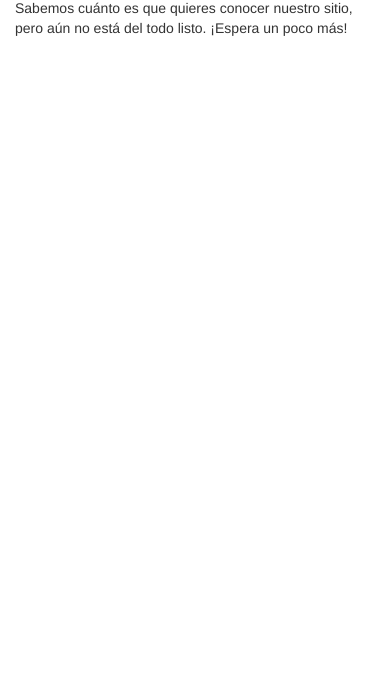
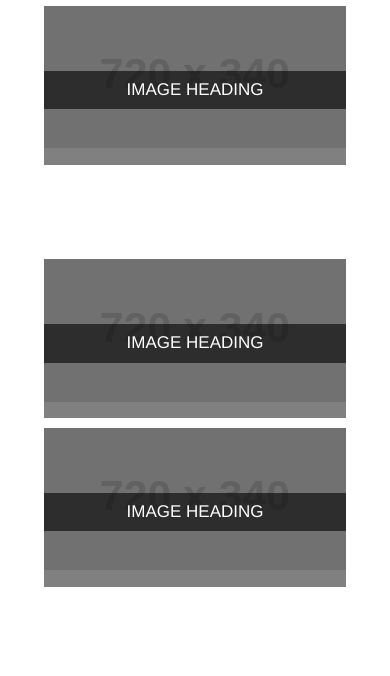
Before and after one commit to jaimelr/Juuken, a website: page public/index.html in a window 390 px wide. Shown: the part 168-844 px from the top of the page. Drawn offline with Linux system fonts and the light colour scheme; placeholder pictures from the web are drawn by us.

Commit message:
Create menu for main 4 sections in home page structure

```diff
--- /dev/null
+++ b/public/css/homepage.css
@@ -0,0 +1,140 @@
+.container-section {
+  position: absolute;
+  top: 50%;
+  left: 50%;
+  transform: translateX(-50%) translateY(-50%);
+  height: 100%;
+}
+
+.row {
+  display:flex;
+  justify-content:center;
+  height:50%;
+}
+
+.section-top {
+  align-items:flex-end;
+}
+.section-bot {
+  align-items: flex-start;
+}
+
+.row .section {
+  height: 80%;
+  line-height:80%;
+  height:80%;
+  padding: 5px;
+
+}
+
+/*--------------------------------- Cards ------------------------------*/
+.hovereffect {
+  width: 100%;
+  height: 100%;
+  float: left;
+  overflow: hidden;
+  position: relative;
+  text-align: center;
+  cursor: default;
+}
+
+.hovereffect .overlay {
+  width: 100%;
+  height: 100%;
+  position: absolute;
+  overflow: hidden;
+  top: 0;
+  left: 0;
+  background-color: rgba(75,75,75,0.7);
+  -webkit-transition: all 0.4s ease-in-out;
+  transition: all 0.4s ease-in-out;
+}
+
+.hovereffect:hover .overlay {
+  background-color: rgba(48, 152, 157, 0.4);
+}
+
+.hovereffect img {
+  display: block;
+  position: relative;
+}
+
+.hovereffect h2 {
+  text-transform: uppercase;
+  color: #fff;
+  text-align: center;
+  position: relative;
+  font-size: 17px;
+  padding: 10px;
+  background: rgba(0, 0, 0, 0.6);
+  -webkit-transform: translateY(45px);
+  -ms-transform: translateY(45px);
+  transform: translateY(45px);
+  -webkit-transition: all 0.4s ease-in-out;
+  transition: all 0.4s ease-in-out;
+}
+
+.hovereffect:hover h2 {
+  -webkit-transform: translateY(5px);
+  -ms-transform: translateY(5px);
+  transform: translateY(5px);
+  margin:0px;
+}
+
+.hovereffect p.info {
+  display: inline-block;
+  text-decoration: none;
+  padding: 7px 14px;
+  text-transform: uppercase;
+  color: #fff;
+  border: 1px solid #fff;
+  background-color: transparent;
+  opacity: 0;
+  filter: alpha(opacity=0);
+  -webkit-transform: scale(0);
+  -ms-transform: scale(0);
+  transform: scale(0);
+  -webkit-transition: all 0.4s ease-in-out;
+  transition: all 0.4s ease-in-out;
+  font-weight: normal;
+  margin: 7px;
+}
+
+.hovereffect:hover p.info {
+  opacity: 1;
+  filter: alpha(opacity=100);
+  -webkit-transform: scale(1);
+  -ms-transform: scale(1);
+  transform: scale(1);
+}
+
+.hovereffect p.info:hover {
+  box-shadow: 0 0 5px #fff;
+}
+
+/*--------------------------- Media querys ---------------------------*/
+@media only screen and (max-width: 992px) {
+
+  .container-section {
+    width: 80%;
+  }
+
+  .row {
+    display: block;
+    justify-content:center;
+    height:50%;
+  }
+
+  .section-top {
+    align-items: baseline;
+  }
+  .section-bot {
+    align-items: baseline;
+  }
+
+  .row .section {
+    line-height: auto;
+    height: 40%;
+    padding: 5px;
+  }
+}
--- a/public/index.html
+++ b/public/index.html
@@ -2,32 +2,71 @@
 <html>
   <head>
     <meta charset="utf-8">
+    <meta name="viewport" content="width=device-width, initial-scale=1.0"/>
     <link rel="stylesheet" href="./css/bootstrap.css">
     <link rel="stylesheet" href="./css/main.css">
+    <link rel="stylesheet" href="./css/homepage.css">
     <title>Jaime LR</title>
   </head>
   <body>
-    <nav class="navbar navbar-default">
-      <div class="container">
-        <div class="nav-header">
-          <a href="#" class="navbar-brand">Jaime LR</a>
+
+    <div class="container container-section">
+      <div class="row section-top">
+        <div class="section col-md-6">
+          <div class="hovereffect">
+            <img class="img-responsive" src="http://placehold.it/720x340" alt="">
+            <div class="overlay">
+              <h2>Image heading</h2>
+              <p class="info">
+                Our sleek quality work and  synergized effect of our team’s creative mind have paved
+                the way for offering innovative services to our clients.
+                <a href="#">read more</a>
+              </p>
+            </div>
+          </div>
         </div>
-        <div id="navbar" class="navbar-collapse collapse">
-          <ul class="nav navbar-nav">
-            <li class="active"><a href="#">Inicio</a></li>
-          </ul>
-          <ul class="nav navbar-nav navbar-right">
-            <li><a href="#">Acerca de</a></li>
-          </ul>
+        <div class="section col-md-6">
+          <div class="hovereffect">
+            <img class="img-responsive" src="http://placehold.it/720x340" alt="">
+            <div class="overlay">
+              <h2>Image heading</h2>
+              <p class="info">
+                Our sleek quality work and  synergized effect of our team’s creative mind have paved
+                the way for offering innovative services to our clients.
+                <a href="#">read more</a>
+              </p>
+            </div>
+          </div>
         </div>
       </div>
-    </nav>
-    <div class="container">
-      <h1>Estamos trabajando en ello...</h1>
-      <p>
-        Sabemos cuánto es que quieres conocer nuestro sitio, pero aún no está del todo
-        listo. ¡Espera un poco más!
-      </p>
+      <div class="row section-bot">
+        <div class="section col-md-6">
+          <div class="hovereffect">
+            <img class="img-responsive" src="http://placehold.it/720x340" alt="">
+            <div class="overlay">
+              <h2>Image heading</h2>
+              <p class="info">
+                Our sleek quality work and  synergized effect of our team’s creative mind have paved
+                the way for offering innovative services to our clients.
+                <a href="#">read more</a>
+              </p>
+            </div>
+          </div>
+        </div>
+        <div class="section col-md-6">
+          <div class="hovereffect">
+            <img class="img-responsive" src="http://placehold.it/720x340" alt="">
+            <div class="overlay">
+              <h2>Image heading</h2>
+              <p class="info">
+                Our sleek quality work and  synergized effect of our team’s creative mind have paved
+                the way for offering innovative services to our clients.
+                <a href="#">read more</a>
+              </p>
+            </div>
+          </div>
+        </div>
+      </div>
     </div>
   </body>
 </html>
```
